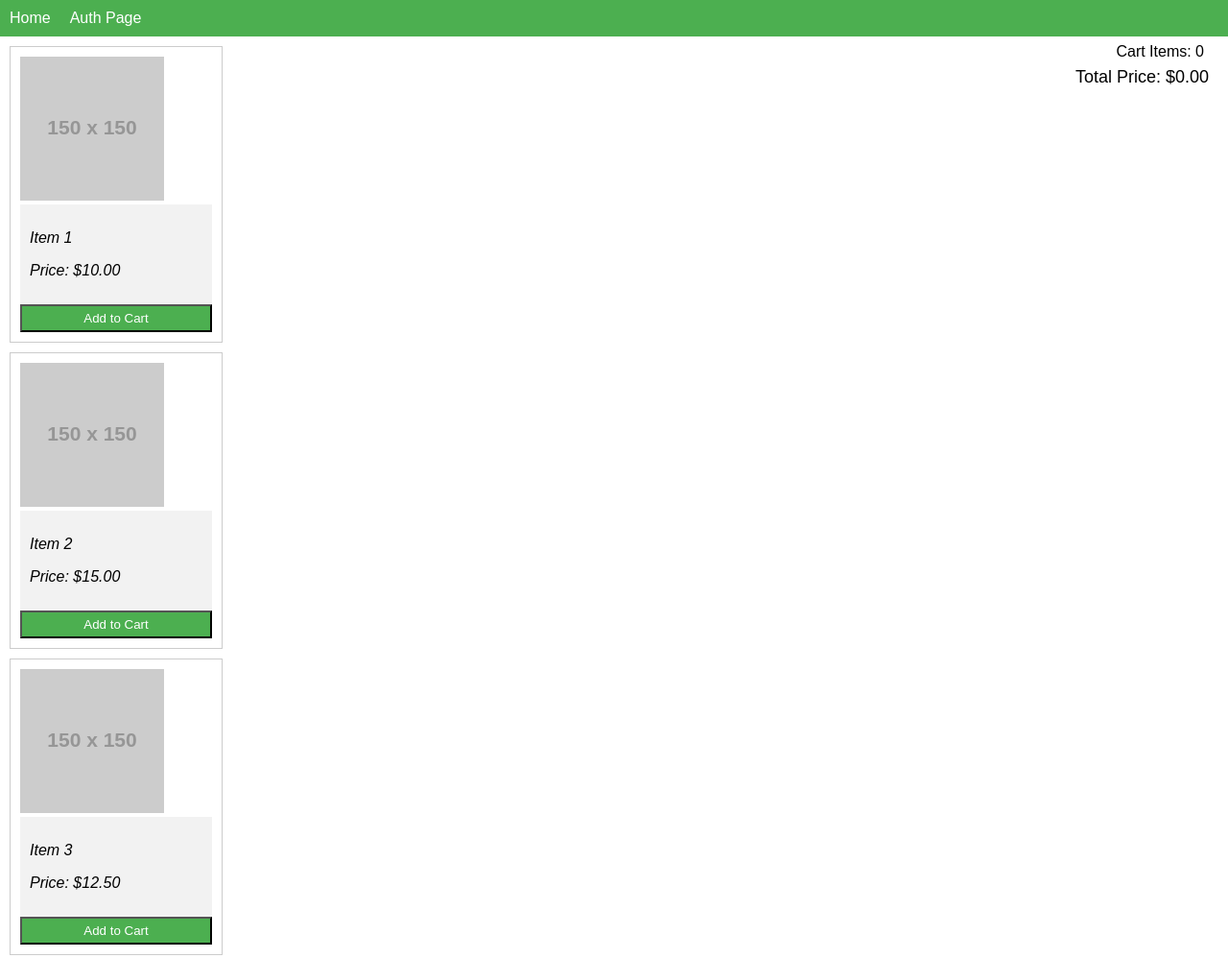
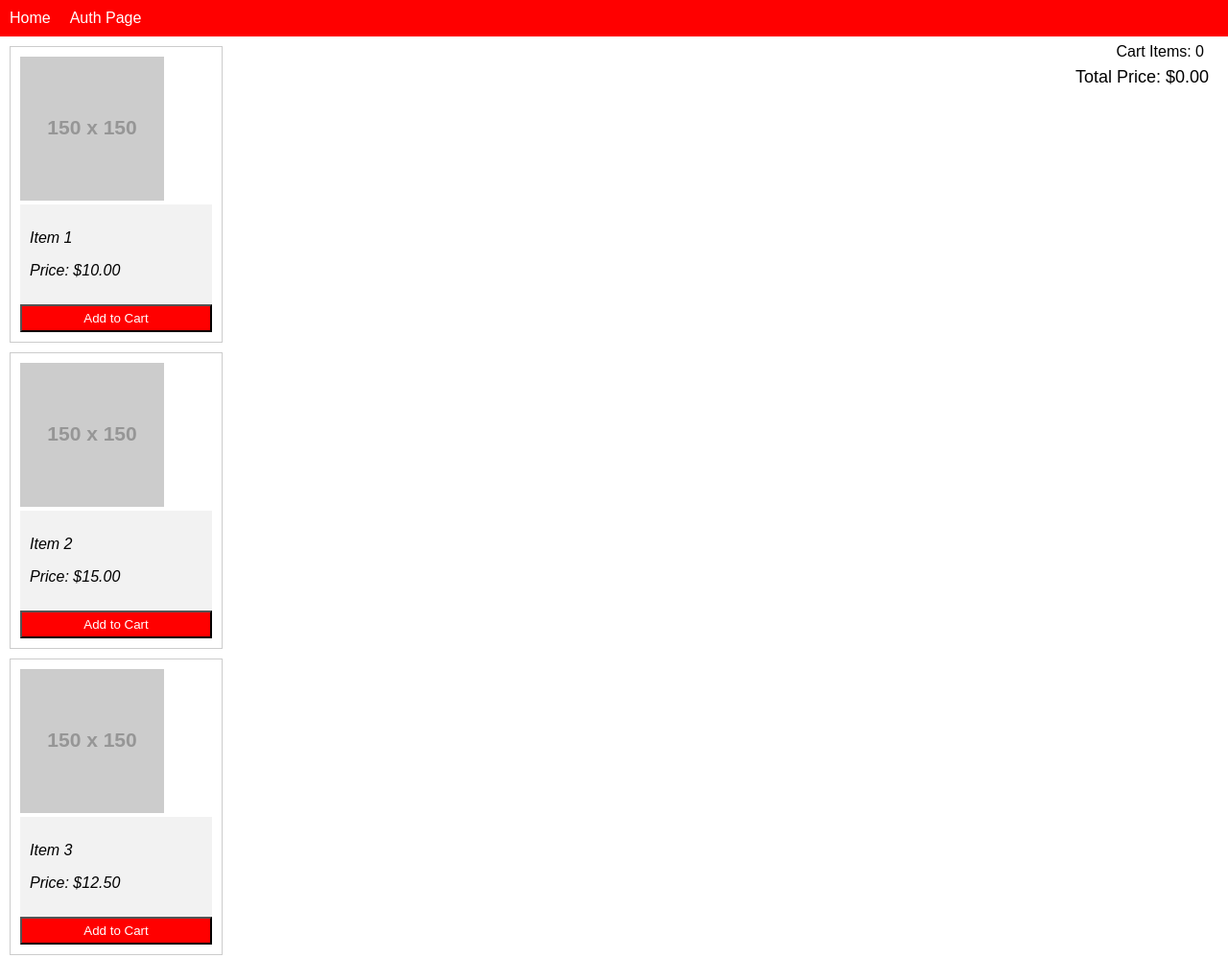
Before and after one commit to Pratik-Baiswar/LPExercise, a plain HTML site: page auth.html in a window 1280 px wide. Shown: the top 998 px of the page at 96% size. Drawn offline with Linux system fonts and the light colour scheme; placeholder pictures from the web are drawn by us.

Commit message:
Update auth.html

```diff
--- a/auth.html
+++ b/auth.html
@@ -117,7 +117,7 @@
       }
 
       nav {
-        background-color: #4caf50;
+        background-color: red;
         padding: 10px;
         display: flex;
         justify-content: space-between;
@@ -168,7 +168,7 @@
         display: block;
         width: 100%;
         padding: 5px;
-        background-color: #4caf50;
+        background-color: red;
         color: white;
         text-align: center;
         text-decoration: none;
```
